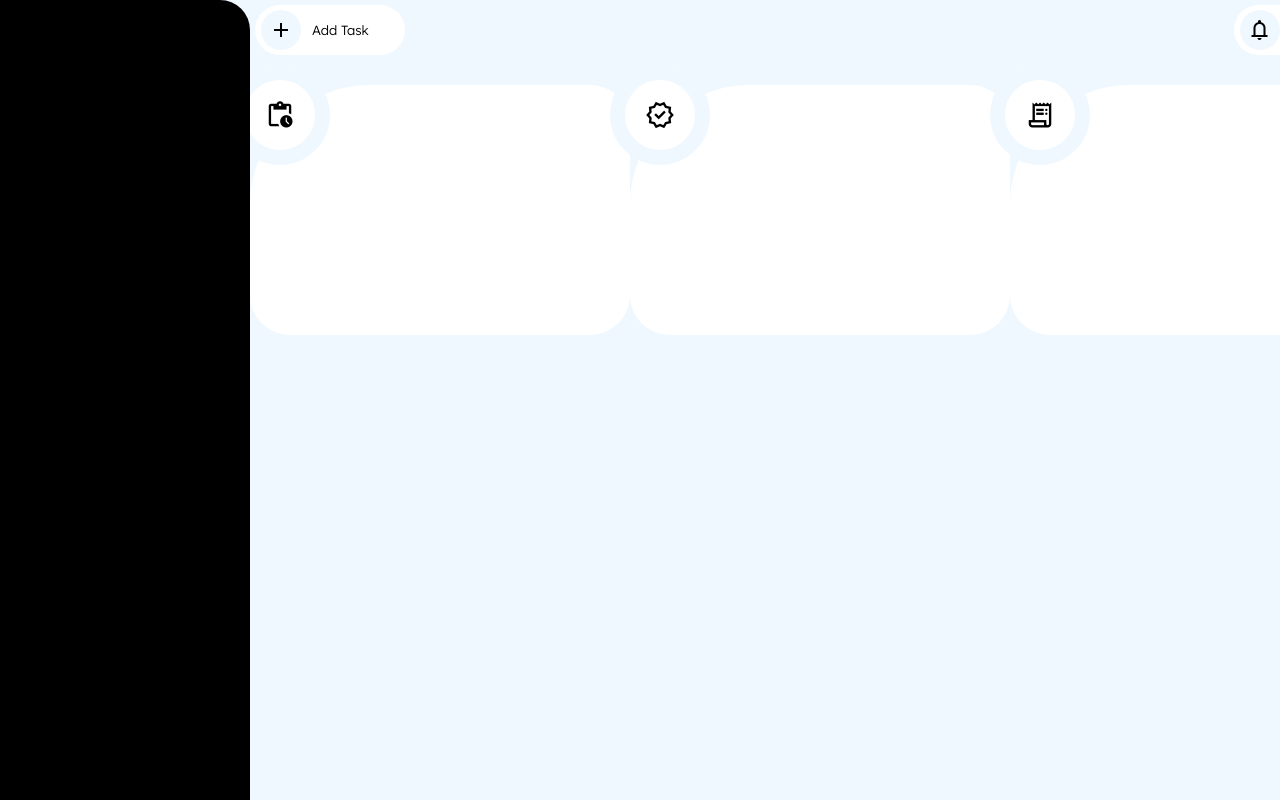
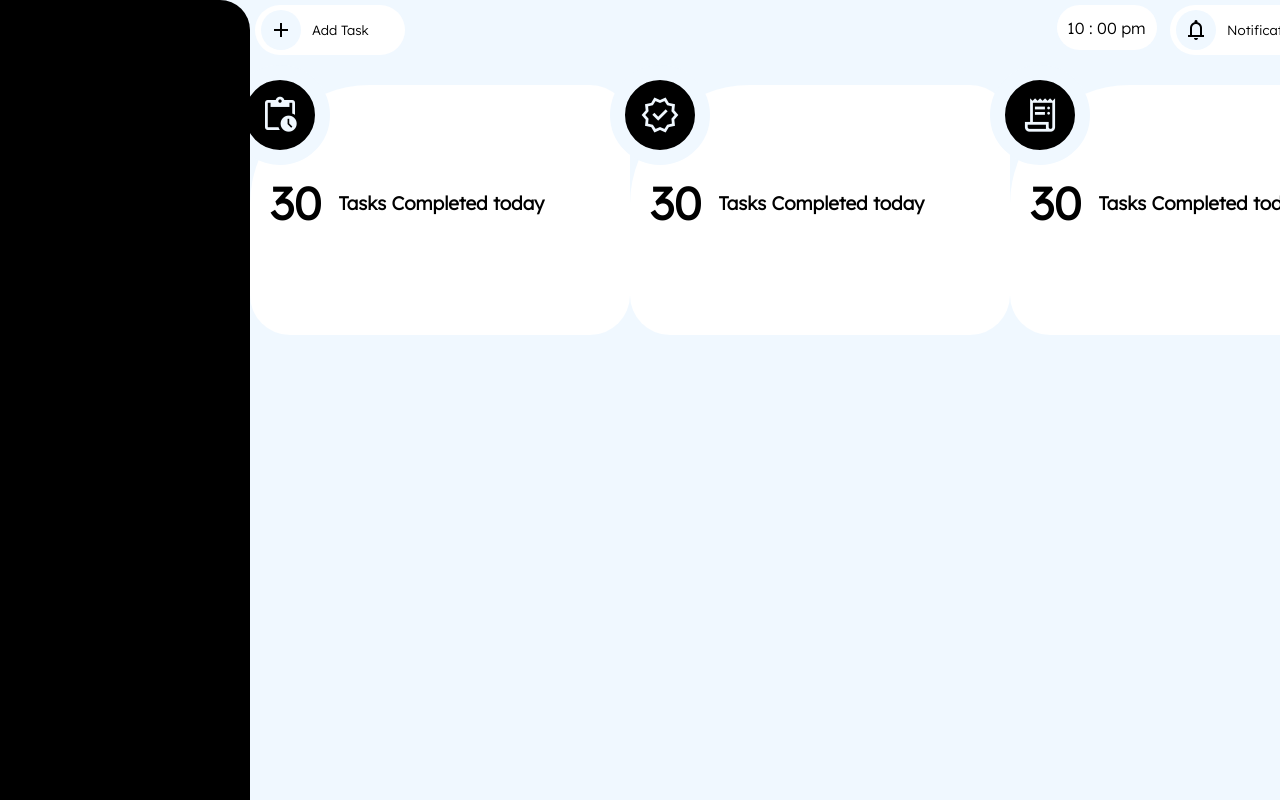
Before and after one commit to iamRaz-01/time_craft, a React (Create React App) app: page / in a window 1280 px wide. Shown: the top 800 px of the page. Built offline with nearby package versions, Linux system fonts and the light colour scheme.

Commit message:
profile div added

```diff
--- a/src/assets/components/Input.jsx
+++ b/src/assets/components/Input.jsx
@@ -1,3 +1,4 @@
+import '../css/sign.css'
 const Input = ({ properties }) => {
   return (
     <div className="input-div">
@@ -14,4 +15,19 @@ const Input = ({ properties }) => {
     </div>
   );
 };
-export { Input };
+
+const DropDown = (props) => {
+  return (
+    <div className="input-div">
+      <p>      Give  a Tag
+      </p>
+      <select name={props.name}>
+        <option value="" > select </option>
+      </select>
+
+    </div>
+  )
+
+
+}
+export { Input, DropDown };
--- /dev/null
+++ b/src/assets/components/dashboard/AddTask.jsx
@@ -0,0 +1,54 @@
+import '../../css/dashboard/addtask.css'
+import { Input, DropDown } from '../Input'
+import { RegisterButton } from '../RegisterButton'
+
+
+function AddTask() {
+    const a = () => {
+        alert("hi")
+    }
+    let data = [{
+        type: "text",
+        title: "",
+        icon: "add_task",
+        place: "Enter the title",
+        event: a
+
+    }, {
+        type: "text",
+        title: "",
+        icon: "description",
+        place: "Description",
+        event: a
+
+    }, {
+        type: "date",
+        title: "",
+        icon: "calendar_month",
+        place: "",
+        event: a
+
+    }]
+    let buttons = data.map((e) => {
+        return (<Input properties={e} />)
+    })
+
+
+    return (<div className="create-task-div">
+        <form >
+            <h2>New  Task </h2>
+            {buttons}
+            <DropDown />
+            <DropDown />
+            <RegisterButton
+                // registerAction={handleSingUpValues}
+                buttonFor="Create"
+            ></RegisterButton>
+
+        </form>
+
+
+    </div>)
+}
+
+export { AddTask }
--- a/src/assets/components/dashboard/Dashboard.jsx
+++ b/src/assets/components/dashboard/Dashboard.jsx
@@ -1,8 +1,9 @@
 import '../../css/dashboard/dashboard.css';
+import { AddTask } from './AddTask';
 import { Header } from './Header';
 import { TaskStatus } from './TaskStatus';
+function Dashboard() {
 
-function Dashboard() {
 
     return (<div className="dashboard">
         <Header />
@@ -11,6 +12,7 @@ function Dashboard() {
 
 
 
+
     </div>)
 }
 
--- a/src/assets/components/dashboard/Header.jsx
+++ b/src/assets/components/dashboard/Header.jsx
@@ -1,11 +1,17 @@
 import '../../css/dashboard/header.css';
 import { Taskbutton } from './Taskbutton';
 
-function Header() {
+function Header(props) {
     return (<div className='header'>
         <Taskbutton icon="add" text="Add Task" />
         <div className='profile-div'>
+            <div className="time"><p>10 : 00 pm</p></div>
             <Taskbutton icon="notifications" text="Notifications" />
+            <div className='profile-icon'>
+                <span className="material-symbols-outlined ">badge</span>
+
+            </div>
+
         </div>
     </div>)
 }
--- a/src/assets/components/dashboard/StatusCard.jsx
+++ b/src/assets/components/dashboard/StatusCard.jsx
@@ -1,8 +1,21 @@
 import '../../css/dashboard/taskstatus.css'
 function StatusCard(props) {
     return (<div className='status-card'>
-        <span class="material-symbols-outlined">
-            {props.icon}</span>
+        <div>
+            <span class="material-symbols-outlined">
+                {props.icon}</span>
+
+        </div>
+        <div className='status-content'>
+
+            <h1>30</h1>
+            <h3>Tasks Completed today </h3>
+
+
+
+        </div>
+
+
 
     </div>)
 
--- a/src/assets/components/dashboard/Taskbutton.jsx
+++ b/src/assets/components/dashboard/Taskbutton.jsx
@@ -1,12 +1,13 @@
 import '../../css/dashboard/Taskbutton.css'
 
 function Taskbutton(props) {
-    return (<button>
+    return (<button >
         <p className='icon'>
             <span class="material-symbols-outlined">
                 {props.icon}</span>
 
         </p>
+
 
         <p>{props.text}</p>
 
--- /dev/null
+++ b/src/assets/css/dashboard/addtask.css
@@ -0,0 +1,18 @@
+.create-task-div {
+    width: 100%;
+    height: 80%;
+    display: flex;
+    justify-content: center;
+}
+
+.create-task-div form {
+    width: 380px;
+    height: 450px;
+    margin-top: 50px;
+    border-radius: 30px;
+    display: flex;
+    flex-direction: column;
+    align-items: center;
+    border: 5px solid white;
+    gap: 4%;
+}
--- a/src/assets/css/dashboard/header.css
+++ b/src/assets/css/dashboard/header.css
@@ -9,5 +9,40 @@
     width: 40%;
     display: flex;
     justify-content: flex-end;
-    gap: 2%;
+    gap: 3%;
 }
+
+.time {
+    width: 100px;
+    height: 45px;
+    display: flex;
+    justify-content: center;
+    align-items: center;
+    background-color: white;
+    border-radius: 50px;
+}
+
+.profile-icon {
+    width: 50px;
+    height: 50px;
+    display: flex;
+    align-items: center;
+    justify-content: center;
+    color: aliceblue;
+    border-radius: 50px;
+    background-color: black;
+}
+
+.profile-icon span {
+    font-size: 30px;
+
+}
+
+.profile-icon:hover {
+    border: 1px solid black;
+    color: black;
+    background-color: aliceblue;
+    cursor: pointer;
+
+
+}
--- a/src/assets/css/dashboard/taskstatus.css
+++ b/src/assets/css/dashboard/taskstatus.css
@@ -10,20 +10,38 @@
     width: 380px;
     height: 250px;
     border-radius: 40PX;
+    display: flex;
+    flex-direction: column;
     border-top-left-radius: 120px;
     background-color: white;
+
 }
 
 .status-card span {
     width: 70px;
     height: 70px;
     display: flex;
-    font-size: 30px;
+    font-size: 40px;
     align-items: center;
     justify-content: center;
     border-radius: 50px;
     margin-top: -20px;
     margin-left: -20px;
     border: 15px solid aliceblue;
-    background-color: white;
+    background-color: black;
+    color: aliceblue;
 }
+
+.status-content {
+    width: 90%;
+    height: 30%;
+    gap: 5%;
+    display: flex;
+    align-items: center;
+    padding-left: 20px;
+
+}
+
+.status-content h1 {
+    font-size: 45px;
+}
--- a/src/assets/css/sign.css
+++ b/src/assets/css/sign.css
@@ -8,11 +8,13 @@
   gap: 3%;
   border-radius: 20px;
 }
-.sign-in{
+
+.sign-in {
   width: 350px;
-  height:270px;
+  height: 270px;
   background-color: aliceblue;
 }
+
 .input-div {
   width: 90%;
   height: 45px;
@@ -24,6 +26,7 @@
   border-radius: 10px;
   background-color: white;
 }
+
 .input-div input {
   width: 80%;
   height: 70%;
@@ -31,10 +34,12 @@
   border: none;
   outline: none;
 }
+
 .input-div input:focus {
   border-bottom: 1px solid black;
   background-color: aliceblue;
 }
+
 .common-button {
   width: 80%;
   height: 40px;
@@ -42,7 +47,20 @@
   border: none;
   border-radius: 30px;
   font-size: 20px;
+  background-color: black;
+  color: aliceblue;
 }
+
 .common-button:hover {
   border: 2px solid black;
+  background-color: white;
+  color: black;
 }
+
+.input-div select {
+  width: 70%;
+  height: 30px;
+  border-radius: 30px;
+  background-color: black;
+  color: aliceblue;
+}
```
